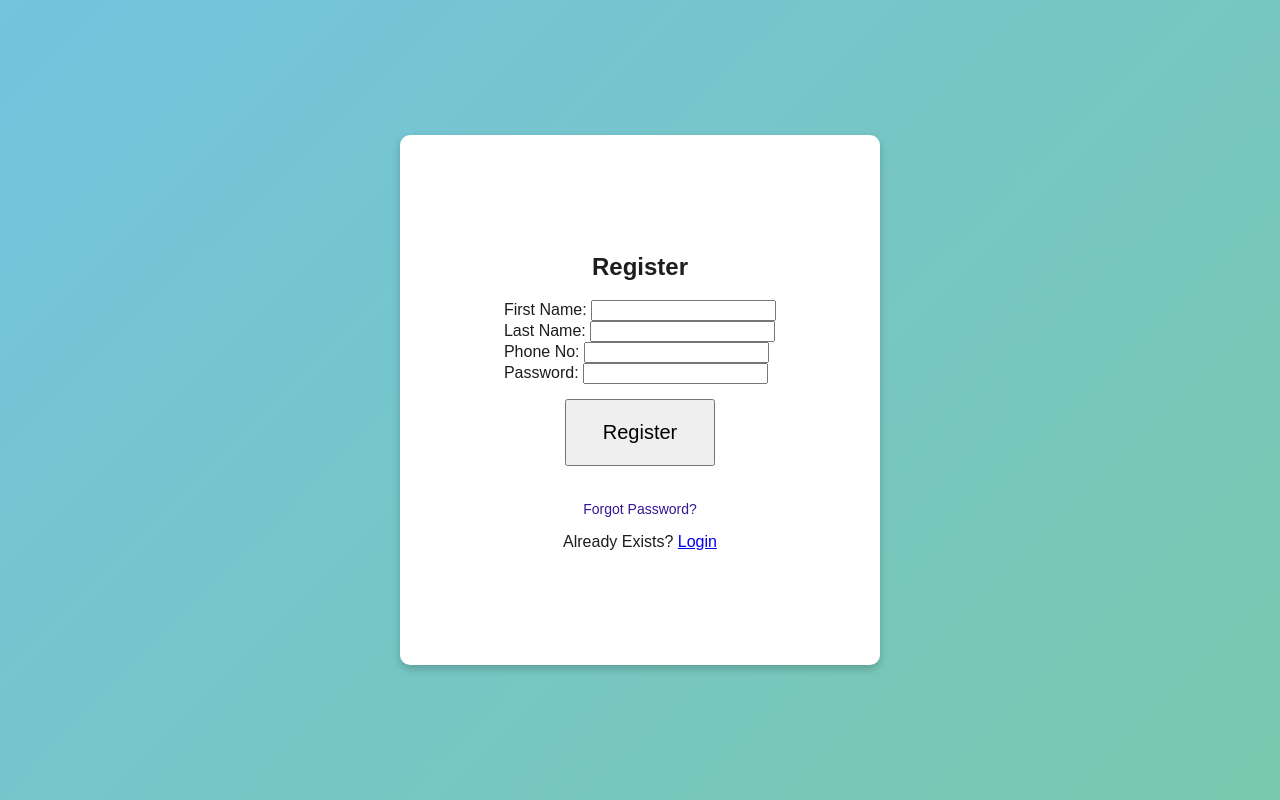
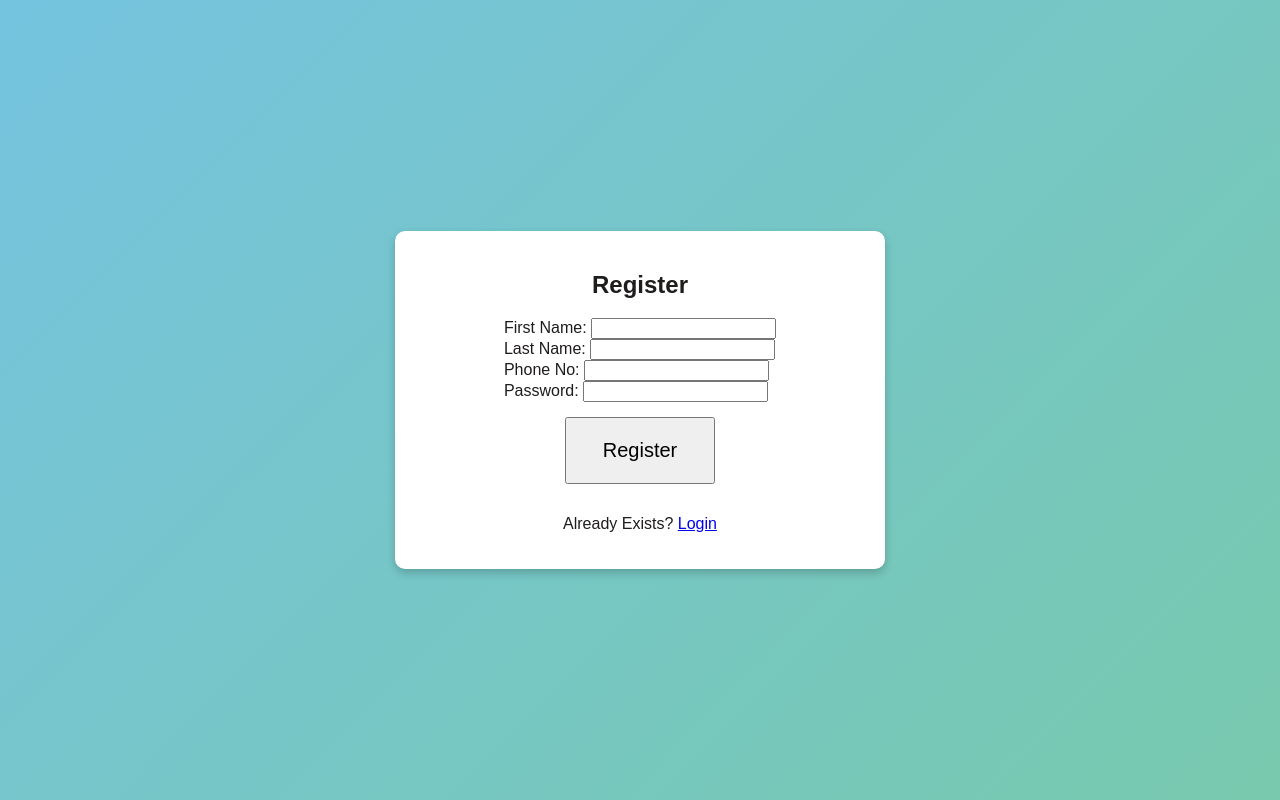
Before and after one commit to Steve154-SJ/securityguard-system, a plain HTML site: page indexReg.html in a window 1280 px wide. Drawn offline with Linux system fonts and the light colour scheme.

Commit message:
bit more changes

```diff
--- a/StylesReg.css
+++ b/StylesReg.css
@@ -17,21 +17,20 @@ body {
     flex-direction: column;
     justify-content: center;
     align-items: center;
-        padding: 40px;
-        background: white;
+    padding: 20px;
+    background:white;
     border-radius: 10px;
     box-shadow: 0 4px 8px rgba(0, 0, 0, 0.2);
-        width: 400px;
-        height: 450px;
+    width: 450px; /* Container width */
     }
-    .extra-spacing {
+    /* .extra-spacing {
         margin: 15px;
         width: 100%;
         display: flex;
         flex-direction: column;
         align-items: center;
         justify-content: center;
-    }
+    }    */
     button{
         display: block;
         font-size: 20px;
--- a/indexReg.html
+++ b/indexReg.html
@@ -34,7 +34,7 @@
                 <button type="submit">Register</button>
             </div>
         </form>
-    <a href="#" class="new-password">Forgot Password?</a>
+
 
             <p class="register-link">Already Exists? <a href="index.html">Login</a></p>
     </div>
```
Lines whose indentation alone changed are shown as unchanged.
